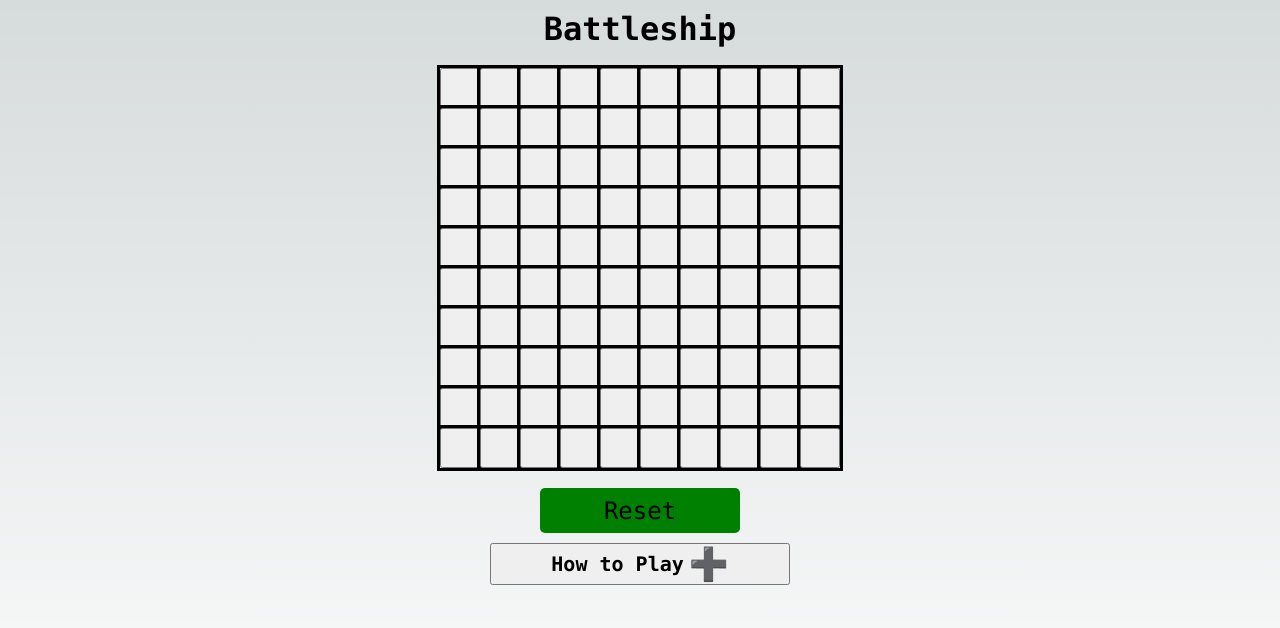
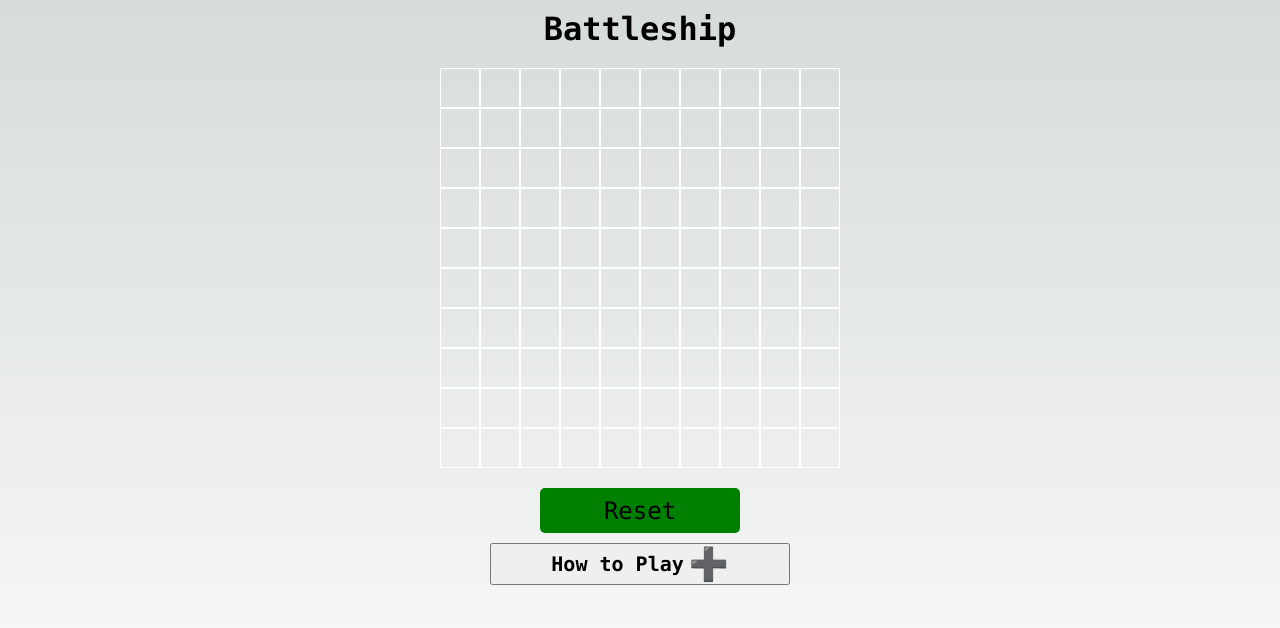
Before and after one commit to riceball1/battleship, a Next.js app: page / in a window 1280 px wide. Shown: the top 628 px of the page. Built offline with nearby package versions, Linux system fonts and the light colour scheme.

Commit message:
Update grid styles

```diff
--- a/src/components/Cell.tsx
+++ b/src/components/Cell.tsx
@@ -6,16 +6,16 @@ interface Props {
   isHit?: boolean;
 }
 
-const Cell = ({ onHandleClick, shipColor = '', isHit = false }: Props) => {
+const Cell = ({ onHandleClick, shipColor = 'transparent', isHit = false }: Props) => {
 
   const cellShipStyle = {
-    backgroundColor: isHit ? shipColor : ""
+    backgroundColor: isHit ? shipColor : "transparent",
+    border: '1px solid white'
   }
 
   return (
     <button
       onClick={onHandleClick}
-      className={styles.cell}
       style={cellShipStyle}
     />
   );
--- a/src/styles/Board.module.css
+++ b/src/styles/Board.module.css
@@ -1,14 +1,9 @@
 
 .board {
-    display: grid;
+    display: inline-grid;
     grid-template-columns: repeat(10, 1fr);
     grid-template-rows: repeat(10, 1fr);
     width: 400px;
     height: 400px;
     margin: 20px;
 }
-
-.cell {
-    outline: solid;
-    padding: 5px;
-}
```
